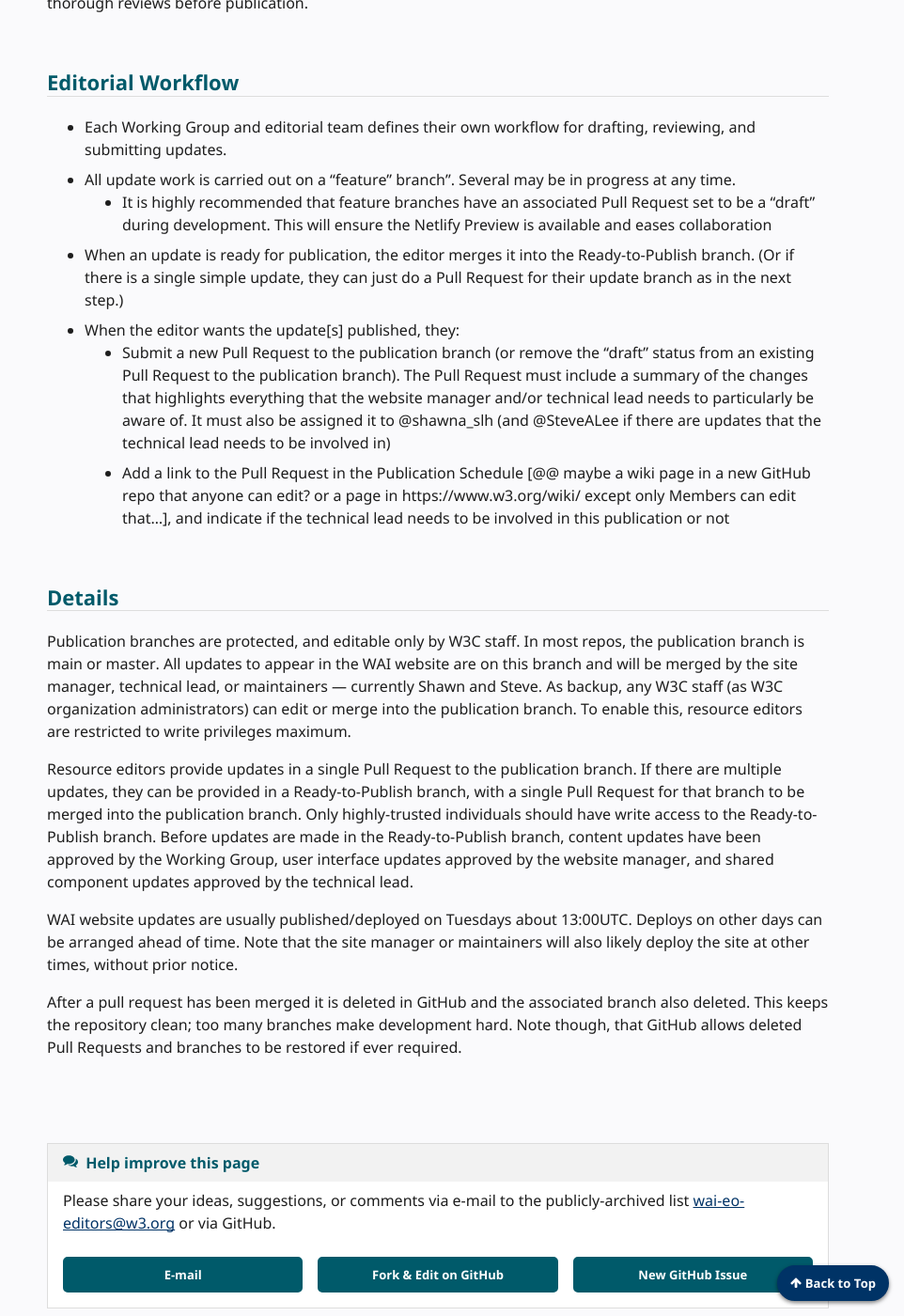
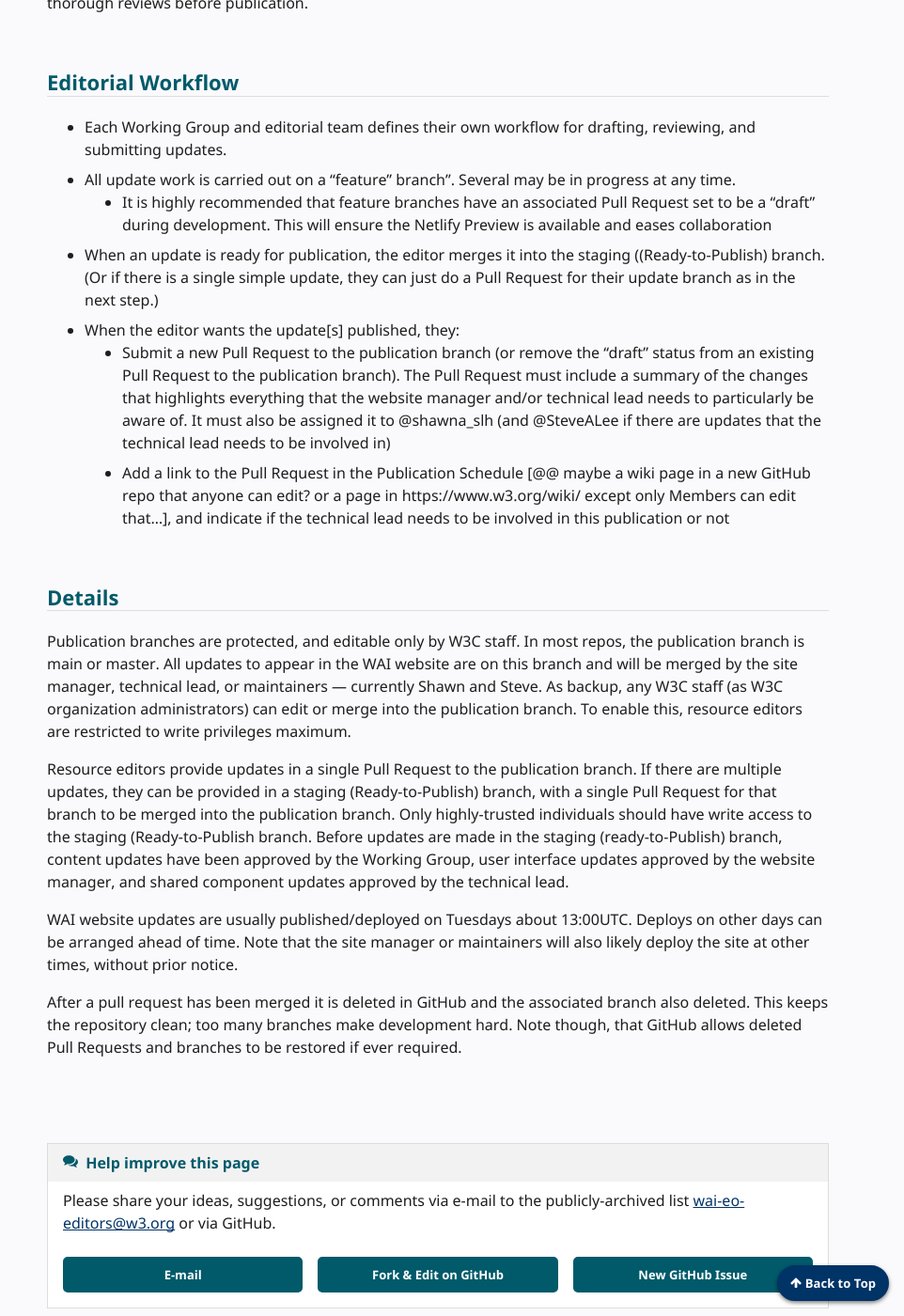
Before and after one commit to w3c/wai-website-theme, a Jekyll site: the page built from content/workflow.md, in a window 1280 px wide and 1400 px high, scrolled down 1374 px. Shown: the whole window at 94% size, without its empty margins (318-1280 px from the left). Built offline with Jekyll 4.4.1, drawn with Linux system fonts in a browser that asks for light colours; cached includes are drawn as plain includes; comment, search, counter and statistics services are not loaded.

Commit message:
Adds "staging" as differences between "publication" and "ready-to-publish" are not clear to me.

```diff
--- a/content/workflow.md
+++ b/content/workflow.md
@@ -41,7 +41,7 @@ All content updates must be approved by the Working Group that owns the repo con
 * Each Working Group and editorial team defines their own workflow for drafting, reviewing, and submitting updates.
 * All update work is carried out on a "feature" branch". Several may be in progress at any time.
   * It is highly recommended that feature branches have an associated Pull Request set to be a "draft" during development. This will ensure the Netlify Preview is available and eases collaboration
-* When an update is ready for publication, the editor merges it into the Ready-to-Publish branch. (Or if there is a single simple update, they can just do a Pull Request for their update branch as in the next step.)
+* When an update is ready for publication, the editor merges it into the staging ((Ready-to-Publish) branch. (Or if there is a single simple update, they can just do a Pull Request for their update branch as in the next step.)
 * When the editor wants the update[s] published, they:
   * Submit a new Pull Request to the publication branch (or remove the "draft" status from an existing Pull Request to the publication branch). The Pull Request must include a summary of the changes that highlights everything that the website manager and/or technical lead needs to particularly be aware of. It must also be assigned it to @shawna_slh (and @SteveALee if there are updates that the technical lead needs to be involved in)
   * Add a link to the Pull Request in the Publication Schedule [@@ maybe a wiki page in a new GitHub repo that anyone can edit? or a page in https://www.w3.org/wiki/ except only Members can edit that...], and indicate if the technical lead needs to be involved in this publication or not
@@ -50,7 +50,7 @@ All content updates must be approved by the Working Group that owns the repo con
 
 Publication branches are protected, and editable only by W3C staff. In most repos, the publication branch is main or master. All updates to appear in the WAI website are on this branch and will be merged by the site manager, technical lead, or maintainers &mdash; currently Shawn and Steve. As backup, any W3C staff (as W3C organization administrators) can edit or merge into the publication branch. To enable this, resource editors are restricted to write privileges maximum.
 
-Resource editors provide updates in a single Pull Request to the publication branch. If there are multiple updates, they can be provided in a Ready-to-Publish branch, with a single Pull Request for that branch to be merged into the publication branch. Only highly-trusted individuals should have write access to the Ready-to-Publish branch. Before updates are made in the Ready-to-Publish branch, content updates have been approved by the Working Group, user interface updates approved by the website manager, and shared component updates approved by the technical lead.
+Resource editors provide updates in a single Pull Request to the publication branch. If there are multiple updates, they can be provided in a staging (Ready-to-Publish) branch, with a single Pull Request for that branch to be merged into the publication branch. Only highly-trusted individuals should have write access to the staging (Ready-to-Publish branch. Before updates are made in the staging (ready-to-Publish) branch, content updates have been approved by the Working Group, user interface updates approved by the website manager, and shared component updates approved by the technical lead.
 
 WAI website updates are usually published/deployed on Tuesdays about 13:00UTC. Deploys on other days can be arranged ahead of time. Note that the site manager or maintainers will also likely deploy the site at other times, without prior notice.
 
```
